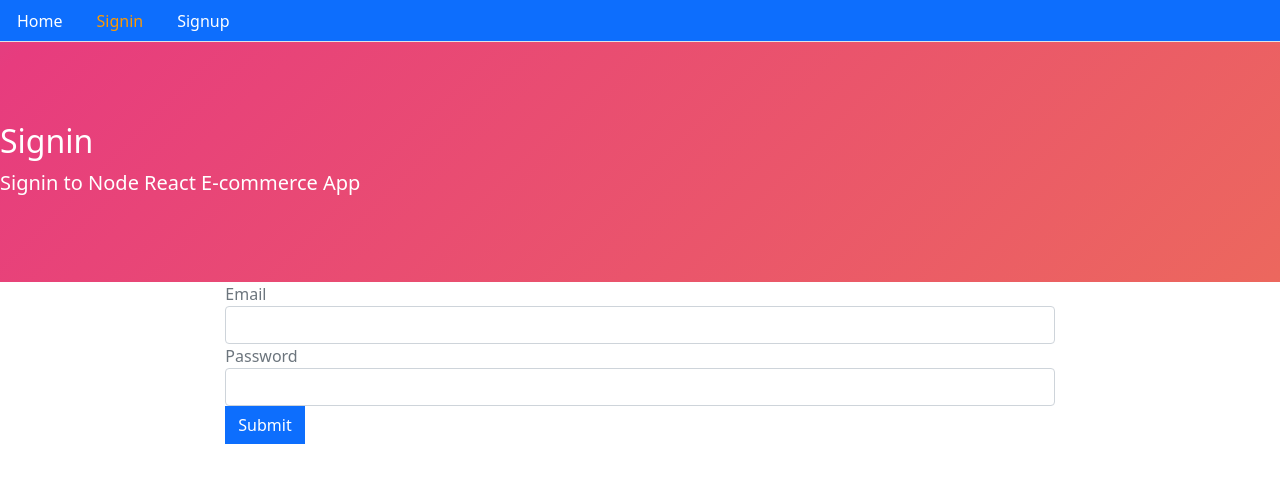
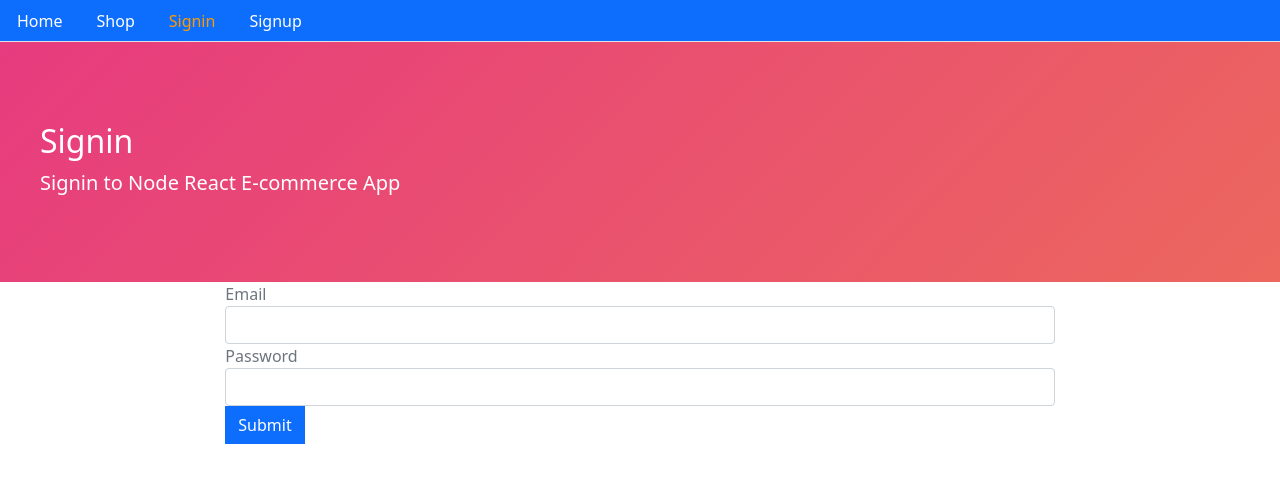
Before and after one commit to HtetOoNaing/ecommerce-udemy-react-hook, a React (Create React App) app: page /signin in a window 1280 px wide. Shown: the top 482 px of the page. Built offline with nearby package versions, Linux system fonts and the light colour scheme; no server answers.

Commit message:
add shop page

```diff
--- a/src/Routes.js
+++ b/src/Routes.js
@@ -9,12 +9,14 @@ import Dashboard from './user/UserDashboard';
 import AdminDashboard from './user/AdminDashboard';
 import AddCategory from './admin/AddCategory';
 import AddProduct from './admin/AddProduct';
+import Shop from './core/Shop';
 
 const Routes = () => {
 	return (
 		<BrowserRouter>
 			<Switch>
 				<PrivateRoute path="/" exact component={Home} />
+				<Route path="/shop" exact component={Shop} />
 				<Route path="/signin" exact component={Signin} />
 				<Route path="/signup" exact component={Signup} />
 				<PrivateRoute path="/user/dashboard" exact component={Dashboard} />
--- a/src/core/Menu.js
+++ b/src/core/Menu.js
@@ -15,6 +15,9 @@ const Menu = ({ history }) => (
 		<ul className="nav nav-tabs bg-primary">
 			<li className="nav-item">
 				<Link to="/" className="nav-link" style={isActive(history, '/')} >Home</Link>
+			</li>
+			<li className="nav-item">
+				<Link to="/shop" className="nav-link" style={isActive(history, '/shop')} >Shop</Link>
 			</li>
 			{isAuthenticated() && isAuthenticated().user.role === 0 && (
 				<li className="nav-item">
--- /dev/null
+++ b/src/core/Shop.js
@@ -0,0 +1,16 @@
+import React from 'react';
+import Layout from './Layout';
+import Card from './Card';
+
+const Shop = () => {
+    return (
+		<Layout title="Shop Page" description="Search and find books of your choice" className="container-fluid">
+			<div className="row">
+                <div className="col-4">left sidebar</div>
+                <div className="col-8">right</div>
+            </div>
+		</Layout>
+	);
+}
+
+export default Shop;
--- a/src/styles.css
+++ b/src/styles.css
@@ -13,11 +13,11 @@
     min-height: 100px;
 }
 
-.jumbotron h2 {
-    padding-top: 10vh;
+/* .jumbotron h2 {
+    margin-top: -20px;
 }
 
-/* @media only screen and (max-width: 600px) {
+@media only screen and (max-width: 600px) {
     .jumbotron h2 {
         margin-top: 10px;
     }
@@ -29,6 +29,7 @@
 .jumbotron {
     width: 30wh;
     height: 30vh;
+    padding: 10vh 0 0 5vh;
     color: #fff;
     background: linear-gradient(-45deg, #ee7752, #e73c7e, #23a6d5, #23d5ab);
     background-size: 400% 400%;
```
